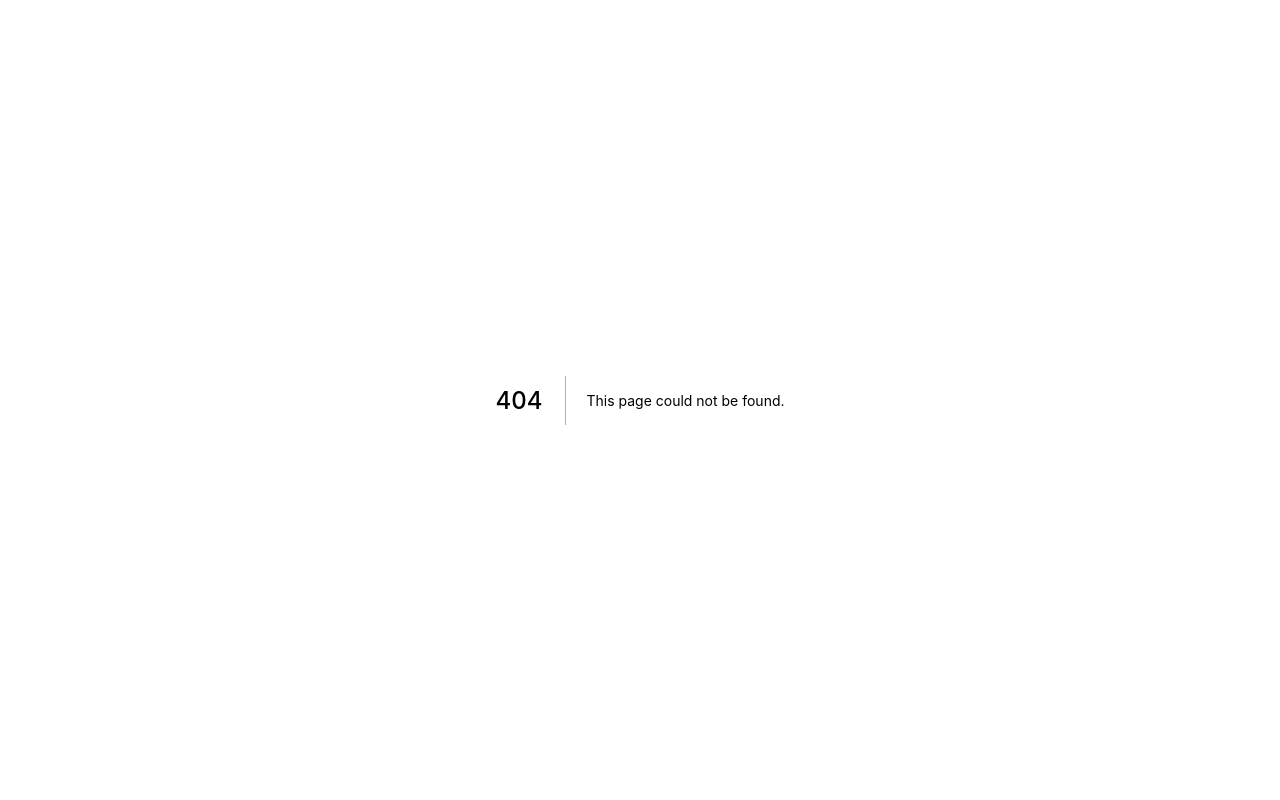
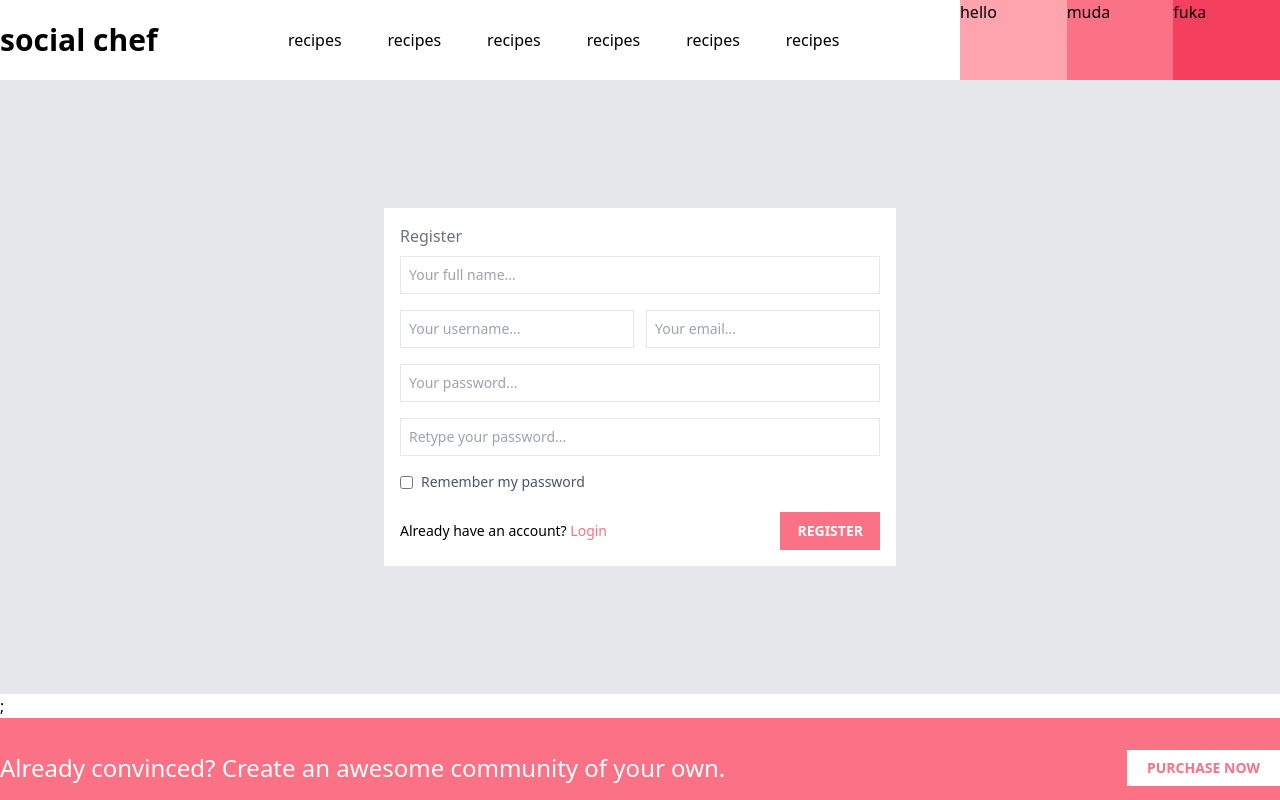
Before and after one commit to nduytung/fullstack-repicatory, a Next.js app: page /register in a window 1280 px wide. Before the commit this address had no page. Shown: the top 800 px of the page. Built offline with nearby package versions, Linux system fonts and the light colour scheme.

Commit message:
adding register and login layout

```diff
--- a/package.json
+++ b/package.json
@@ -12,6 +12,7 @@
     "@ant-design/icons": "^4.7.0",
     "@reduxjs/toolkit": "^1.7.2",
     "@types/react-redux": "^7.1.22",
+    "formik": "^2.2.9",
     "next": "12.1.0",
     "react": "17.0.2",
     "react-dom": "17.0.2",
--- /dev/null
+++ b/src/layout/MainLayout/MainLayout.tsx
@@ -0,0 +1,15 @@
+import React from "react";
+import Footer from "../../components/elements/Footer";
+import Header from "../../components/elements/Header";
+
+const MainLayout = ({ children }: any) => {
+  return (
+    <div className="">
+      <Header />
+      {children}
+      <Footer />
+    </div>
+  );
+};
+
+export default MainLayout;
--- a/src/pages/_app.tsx
+++ b/src/pages/_app.tsx
@@ -2,11 +2,14 @@ import "../styles/globals.css";
 import type { AppProps } from "next/app";
 import { Provider } from "react-redux";
 import store from "../app/store";
+import MainLayout from "../layout/MainLayout/MainLayout";
 
 function MyApp({ Component, pageProps }: AppProps) {
   return (
     <Provider store={store}>
-      <Component {...pageProps} />;
+      <MainLayout>
+        <Component {...pageProps} />;
+      </MainLayout>
     </Provider>
   );
 }
--- a/src/pages/index.tsx
+++ b/src/pages/index.tsx
@@ -23,6 +23,7 @@ import SectionBandage from "../components/elements/SectionBandage";
 import Recipe from "../components/home/Recipe";
 import Footer from "../components/elements/Footer";
 import IconRecipe from "../components/home/IconRecipe";
+import MainLayout from "../layout/MainLayout/MainLayout";
 
 const Home = () => {
   //section 1
@@ -39,17 +40,17 @@ const Home = () => {
     return;
   };
   return (
-    <div className="bg-rose-300">
-      <Header />
+    <div>
       {/* section 1 */}
-      <section className="bg-rose-300 container grid grid-cols-12 mx-auto py-20">
+      <section className="bg-rose-300 py-20">
+        <div className="container grid grid-cols-12 mx-auto">
           <div className="col-span-8 flex flex-col text-white items-start justify-between">
             <h1 className="font-light text-4xl">Welcome to social chef!</h1>
             <p className="font-light text-md text-justify">
               SocialChef is the ultimate cooking social community, where recipes
-            come to life. By joining us you will join a robust foodie community
-            and where you will get to share your recipes and food ideas with
-            hundreds of other like-minded members.{"\n"}
+              come to life. By joining us you will join a robust foodie
+              community and where you will get to share your recipes and food
+              ideas with hundreds of other like-minded members.{"\n"}
               You will also get a chance to win awesome prizes, make new friends
               and share delicious recipes.
             </p>
@@ -70,8 +71,8 @@ const Home = () => {
             </h4>
             <p className="font-light text-justify text-gray-500">
               All you need to do is enter an ingredient, a dish or a keyword.You
-            can also select a specific tag from the dropdown. There’s sure to be
-            something tempting for you to try.{"\n"}
+              can also select a specific tag from the dropdown. There’s sure to
+              be something tempting for you to try.{"\n"}
               Enjoy!
             </p>
             <form>
@@ -90,6 +91,7 @@ const Home = () => {
                 start cooking!
               </PrimaryButton>
             </form>
+          </div>
         </div>
       </section>
       {/* section 2 */}
@@ -122,9 +124,9 @@ const Home = () => {
         </div>
       </section>
 
-      <hr className="my-10" />
+      <hr />
       {/* section 3 */}
-      <section className="bg-gray-100 ">
+      <section className="bg-gray-100 py-10">
         <div className="container mx-auto grid grid-cols-12 gap-10">
           <article className="col-span-9">
             <section>
@@ -189,7 +191,6 @@ const Home = () => {
           </aside>
         </div>
       </section>
-      <Footer />
     </div>
   );
 };
--- /dev/null
+++ b/src/pages/login.tsx
@@ -0,0 +1,36 @@
+import React from "react";
+import PrimaryButton from "../components/elements/PrimaryButton";
+
+const Login = () => {
+  return (
+    <div className="container bg-gray-200 mx-auto py-32">
+      <section className="bg-white p-4 h-84 w-2/5 mx-auto ">
+        <h2 className="text-gray-500">Login</h2>
+        <input
+          placeholder="Your name..."
+          className="p-2 text-gray-400 text-sm my-2 font-light w-full border border-gray-200"
+        />
+        <input
+          placeholder="Your password..."
+          className="p-2 text-gray-400 text-sm my-2 font-light w-full border border-gray-200"
+        />
+        <div className="flex mt-2 justify-start items-center text-gray-600 text-sm font-thin">
+          <input type="checkbox" name="" id="" className="mr-2" />
+          Remember my password
+        </div>
+        <div className="flex items-center mt-5 justify-between">
+          <div className="font-thin text-sm">
+            <p>Forgot your password?</p>
+            Don't have an account yet?
+            <a className="text-rose-400"> Click here </a>
+          </div>
+          <PrimaryButton classname="w-2/5 mr-0" callback={() => {}}>
+            login
+          </PrimaryButton>
+        </div>
+      </section>
+    </div>
+  );
+};
+
+export default Login;
--- /dev/null
+++ b/src/pages/register.tsx
@@ -0,0 +1,118 @@
+import React from "react";
+import PrimaryButton from "../components/elements/PrimaryButton";
+import { useFormik } from "formik";
+
+const validate = (values: any) => {
+  const errors: any = {};
+  if (!values.fullname) {
+    errors.fullname = "Required";
+
+    if (!values.username) {
+      errors.username = "Required";
+    } else if (values.lastName.length < 5) {
+      errors.lastName = "Must be 8 characters or more";
+    }
+
+    if (!values.email) {
+      errors.email = "Required";
+    } else if (
+      !/^[A-Z0-9._%+-]+@[A-Z0-9.-]+\.[A-Z]{2,4}$/i.test(values.email)
+    ) {
+      errors.email = "Invalid email address";
+    }
+
+    if (!values.password) {
+      errors.password = "Required";
+    } else if (values.password.length < 5) {
+      errors.lastName = "Must be 8 characters or more, with capital,...";
+    }
+
+    if (!values.retypePassword) {
+      errors.retypePassword = "Required";
+    } else if (values.password !== values.retypePassword) {
+      errors.retypePassword = "Password not match";
+    }
+
+    return errors;
+  }
+};
+
+const Register = () => {
+  const formik = useFormik({
+    initialValues: {
+      fullname: "",
+      email: "",
+      username: "",
+      password: "",
+      retypePassword: "",
+    },
+    validate,
+    onSubmit: (values) => {
+      console.log(values);
+    },
+  });
+
+  return (
+    <div className="container bg-gray-200 mx-auto py-32">
+      <section className="bg-white p-4 h-84 w-2/5 mx-auto ">
+        <h2 className="text-gray-500">Register</h2>
+        <form onSubmit={formik.handleSubmit}>
+          <input
+            onChange={formik.handleChange}
+            value={formik.values.fullname}
+            type="text"
+            placeholder="Your full name..."
+            className="p-2 text-gray-400 text-sm focus:outline-rose-400 my-2 font-light w-full border border-gray-200"
+          />
+          <div className="grid grid-cols-2 gap-3">
+            <input
+              onChange={formik.handleChange}
+              value={formik.values.username}
+              type="text"
+              placeholder="Your username..."
+              className="p-2 text-gray-400 text-sm my-2 font-light w-full focus:outline-rose-400 border border-gray-200"
+            />
+            <input
+              onChange={formik.handleChange}
+              value={formik.values.email}
+              type="email"
+              placeholder="Your email..."
+              className="p-2 text-gray-400 text-sm my-2 font-light focus:outline-rose-400 w-full border border-gray-200"
+            />
+          </div>
+          <input
+            onChange={formik.handleChange}
+            value={formik.values.password}
+            type="password"
+            placeholder="Your password..."
+            className="p-2 text-gray-400 text-sm my-2 font-light focus:outline-rose-400 w-full border border-gray-200"
+          />
+          <input
+            onChange={formik.handleChange}
+            value={formik.values.retypePassword}
+            type="password"
+            placeholder="Retype your password..."
+            className="p-2 text-gray-400 text-sm my-2 font-light focus:outline-rose-400 w-full border border-gray-200"
+          />
+          <div className="flex mt-2 justify-start items-center text-gray-600 text-sm font-thin">
+            <input type="checkbox" name="" id="" className="mr-2" />
+            Remember my password
+          </div>
+          <div className="flex items-center mt-5 justify-between">
+            <div className="font-thin text-sm">
+              Already have an account?
+              <a className="text-rose-400"> Login </a>
+            </div>
+            <button type="submit">
+              <PrimaryButton classname="px-4" callback={() => {}}>
+                register
+              </PrimaryButton>
+            </button>
+          </div>
+        </form>
+      </section>
+    </div>
+  );
+};
+
+export default Register;
```
Also changed, not shown: 1 other file (tests, documents, lock files or other folders). Lines whose indentation alone changed are shown as unchanged.
